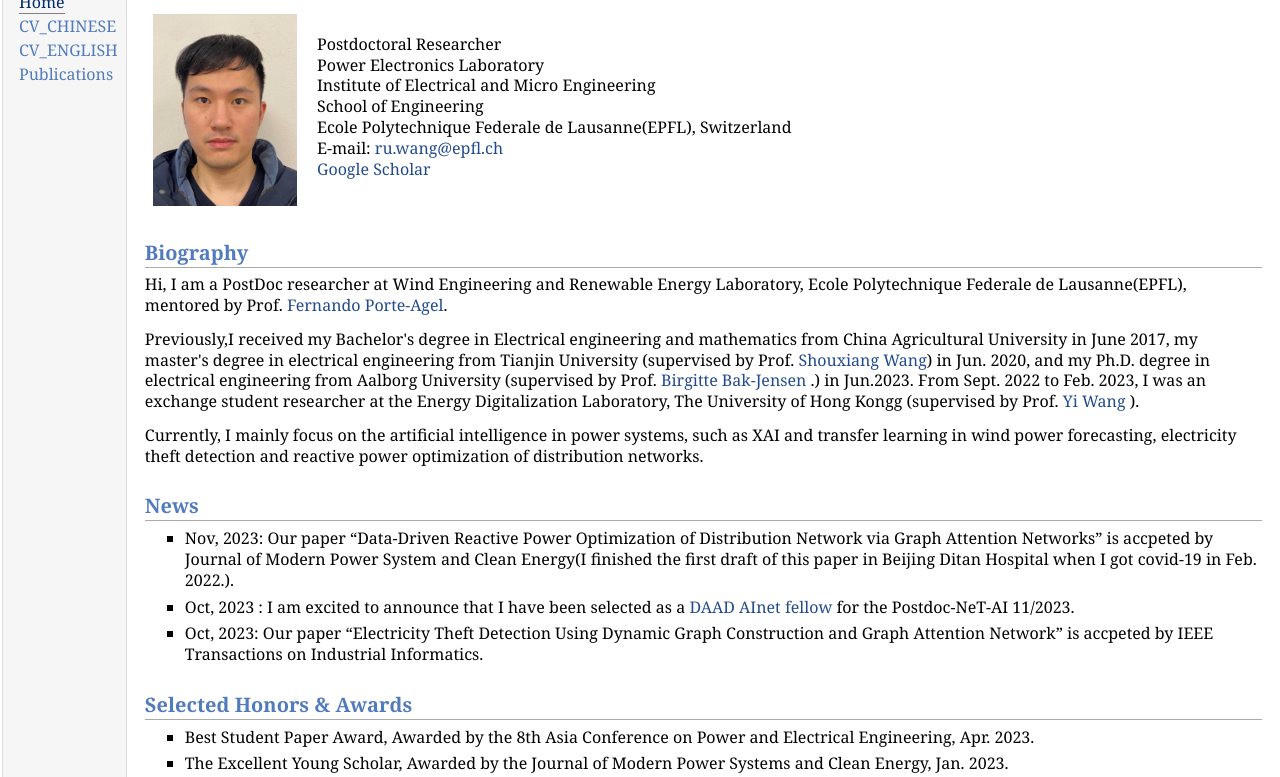
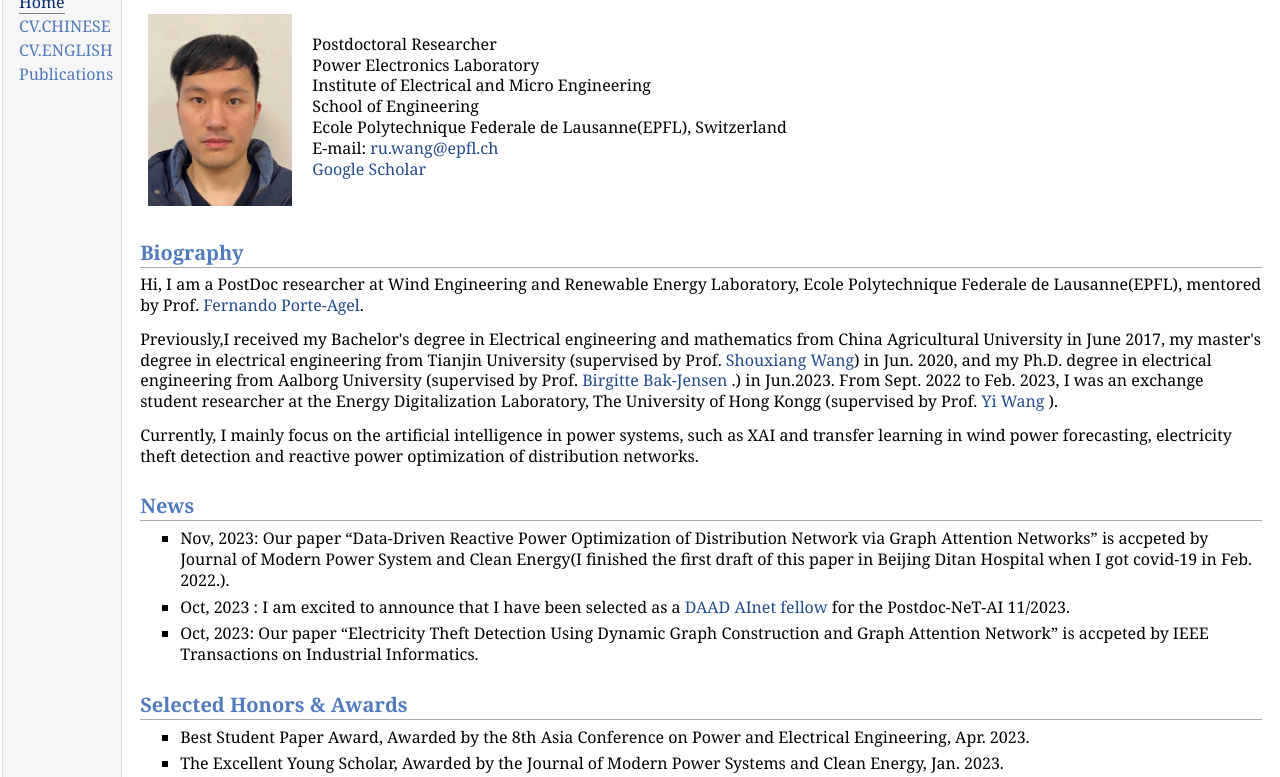
Before and after one commit to RuiwangPE/RuiwagPE.github.io, a plain HTML site: page index.html in a window 1280 px wide. Shown: the part 62-839 px from the top of the page. Drawn offline with Linux system fonts and the light colour scheme.

Commit message:
Update index.html

```diff
--- a/index.html
+++ b/index.html
@@ -13,8 +13,8 @@
 <td id="layout-menu">
 <div class="menu-category">MENU</div>
 <div class="menu-item"><a href="index.html" class="current">Home</a></div>
-<div class="menu-item"><a href="CV_CHINESE.pdf">CV_CHINESE</a></div>
-<div class="menu-item"><a href="CV_ENGLISH.pdf">CV_ENGLISH</a></div>
+<div class="menu-item"><a href="CV_CHINESE.pdf">CV.CHINESE</a></div>
+<div class="menu-item"><a href="CV_ENGLISH.pdf">CV.ENGLISH</a></div>
 <div class="menu-item"><a href="publications.html">Publications</a></div>
 </td>
 <td id="layout-content">
```
